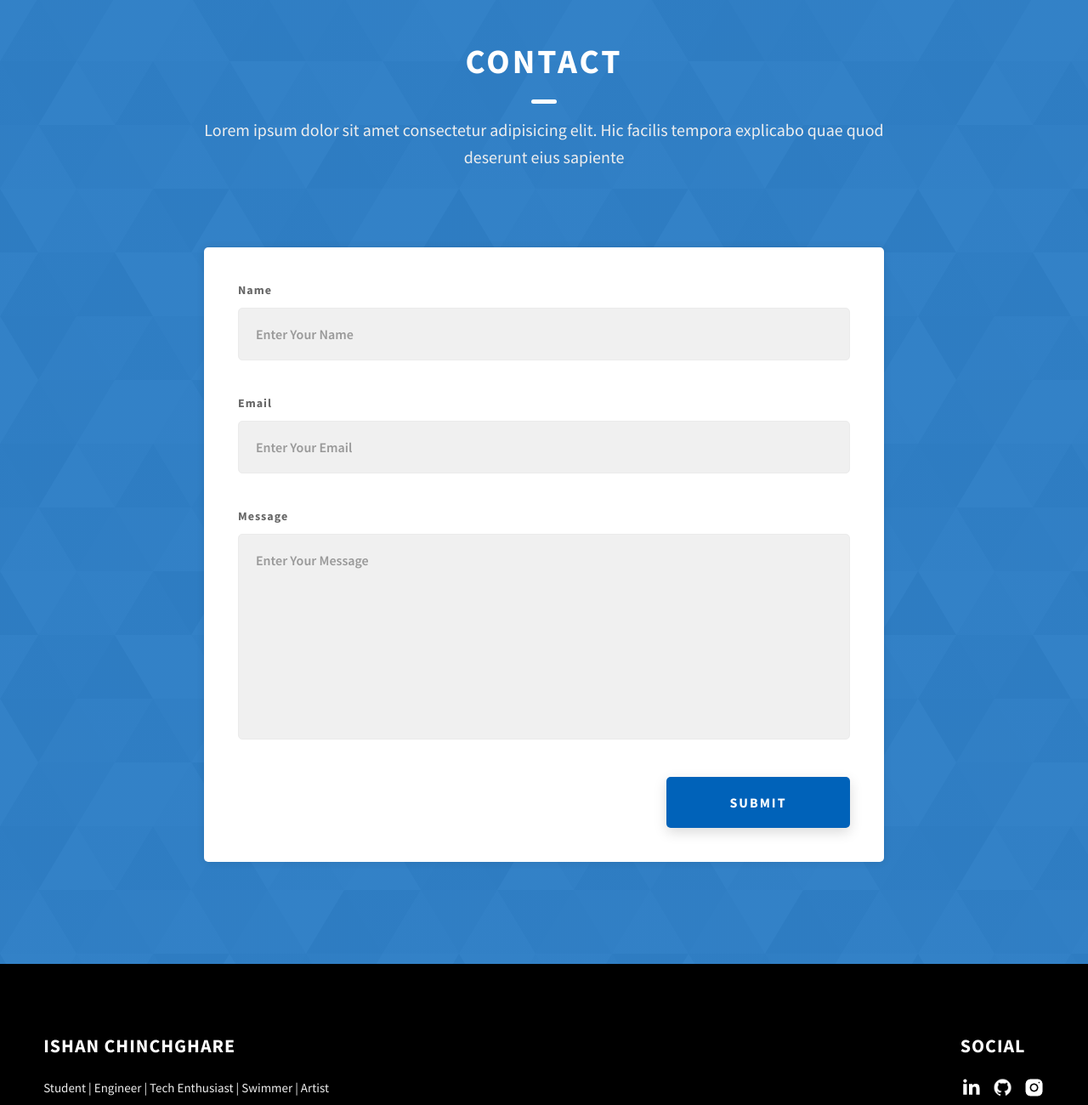
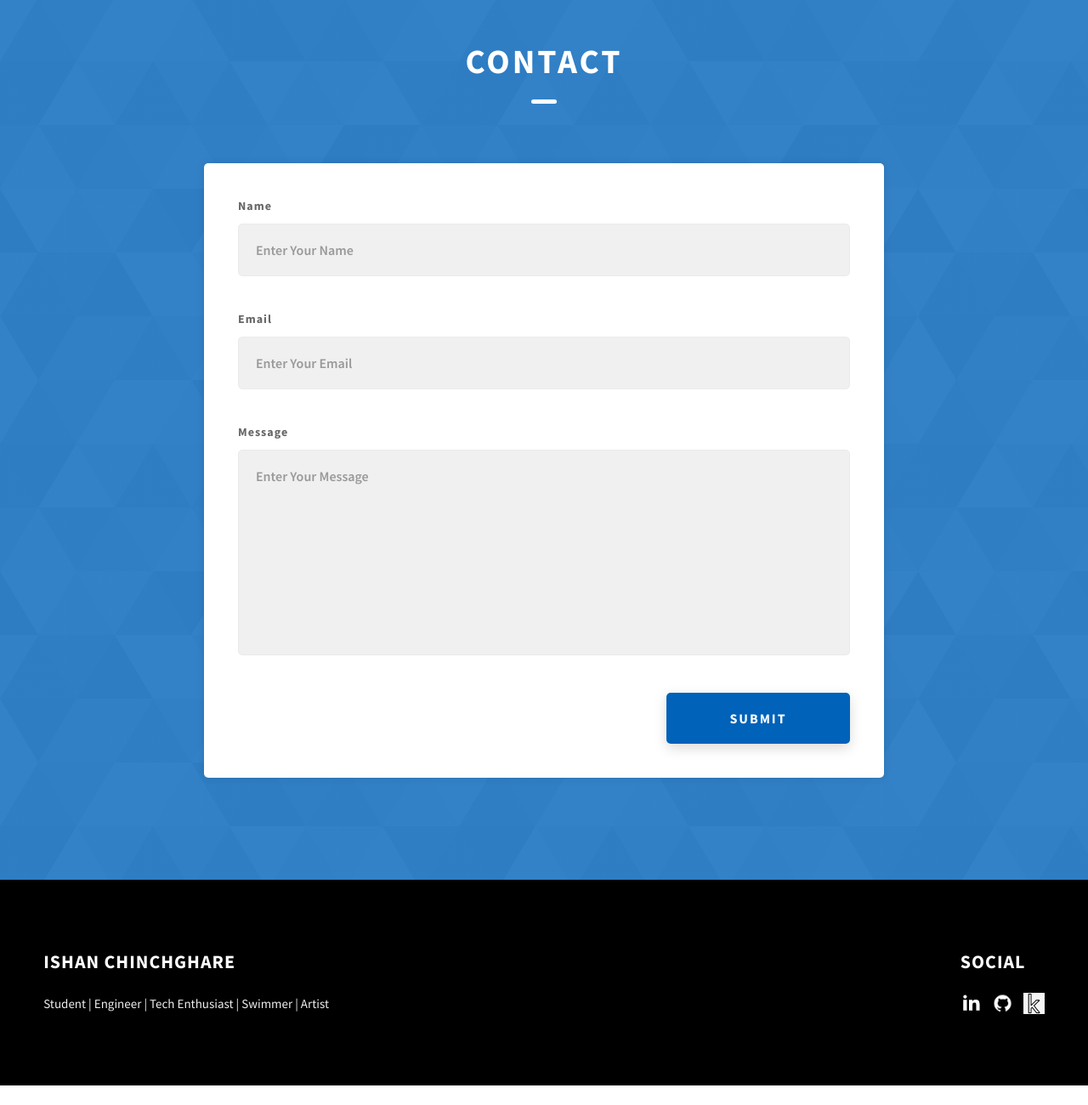
Before and after one commit to Ishan-Chinchghare/portfolio, a website: page index.html in a window 1280 px wide. Shown: the part 3760-5060 px from the top of the page at 85% size. After the commit the page ends 5037 px from the top, so only its background shows below. Drawn offline with Linux system fonts and the light colour scheme.

Commit message:
Update index.html

```diff
--- a/index.html
+++ b/index.html
@@ -261,8 +261,7 @@
         <h2 class="heading heading-sec heading-sec__mb-med">
           <span class="heading-sec__main heading-sec__main--lt">Contact</span>
           <span class="heading-sec__sub heading-sec__sub--lt">
-            Lorem ipsum dolor sit amet consectetur adipisicing elit. Hic facilis
-            tempora explicabo quae quod deserunt eius sapiente
+
           </span>
         </h2>
         <div class="contact__form-container">
@@ -331,10 +330,10 @@
                 />
               </a>
 
-              <a target="_blank" rel="noreferrer" href="#">
+              <a target="_blank" rel="noreferrer" href="https://www.kaggle.com/ishan1433">
                 <img
                   class="main-footer__icon main-footer__icon--mr-none"
-                  src="./assets/png/insta-ico.png"
+                  src="./assets/png/j2.png"
                   alt="icon"
                 />
               </a>
```
